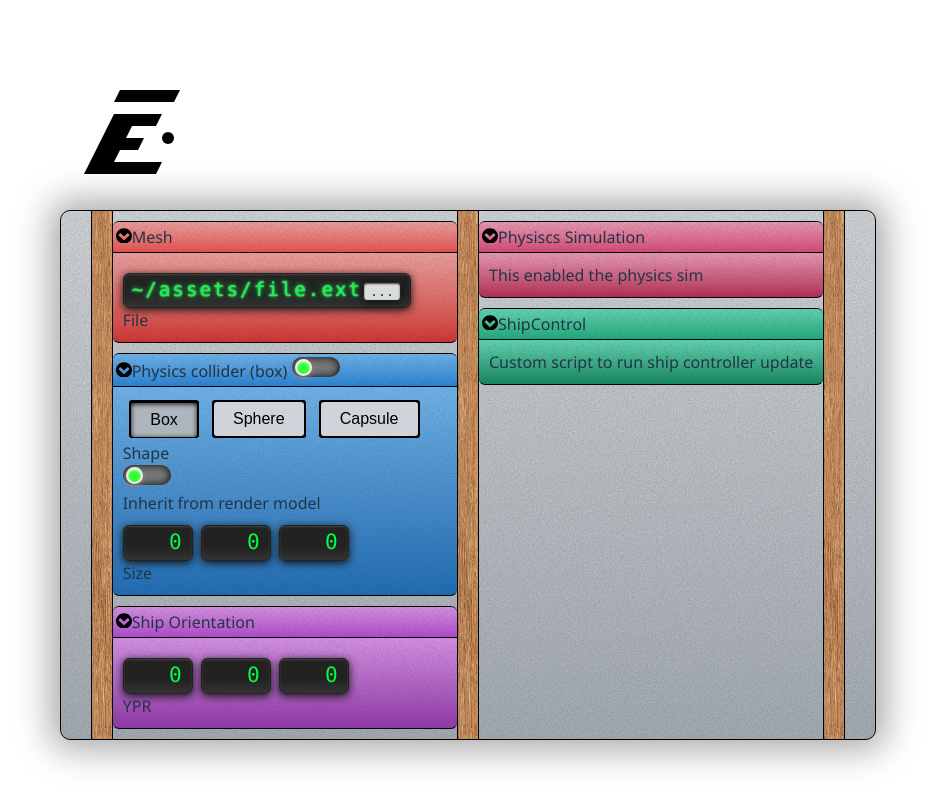
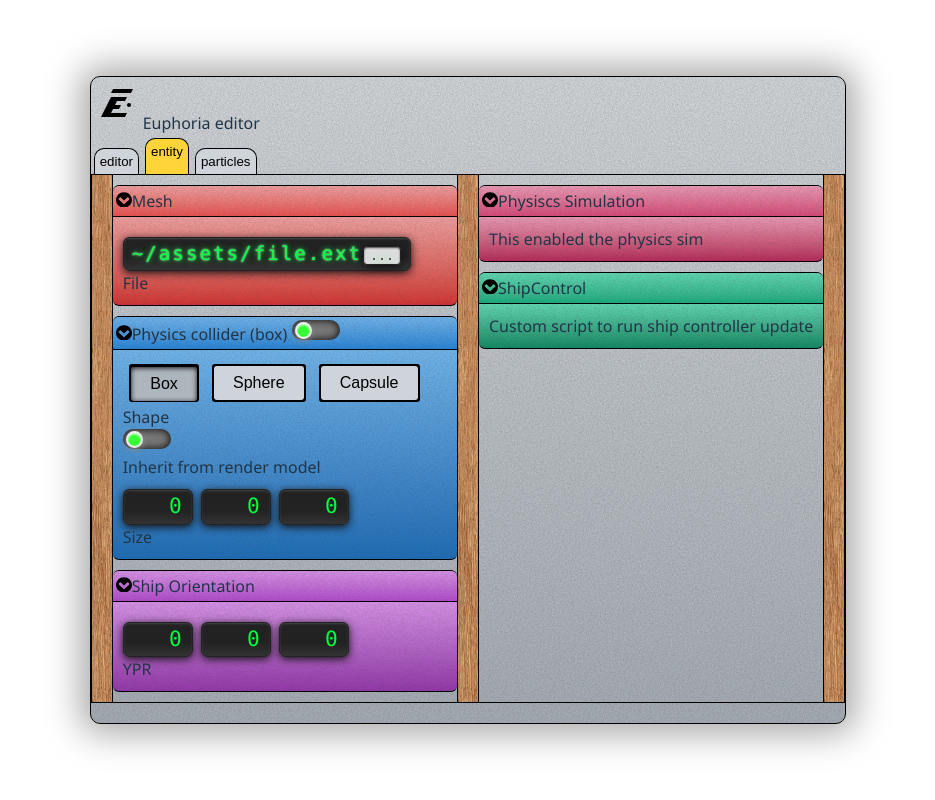
Before and after one commit to madeso/skeumorphix, a React (Vite) app: page / in a window 1280 px wide. Shown: the whole page, without its empty margins (172-1107 px from the left). Built offline with nearby package versions, Linux system fonts and the light colour scheme.

Commit message:
Add tabs

```diff
--- a/src/App.css
+++ b/src/App.css
@@ -120,8 +120,8 @@
 }
 
 .logo {
-  height: 6em;
-  padding: 1.5em;
+  height: 2em;
+  padding: 10px;
 }
 
 .editor, .body, .title {
@@ -129,13 +129,43 @@
 }
 
 .editor {
-  padding: 10px;
-  margin: 10px;
+  padding: 0px 0px 20px 0px;
+  margin: 0px;
   border: 1px solid black;
 
   background-size:200px 200px,auto;
   border-radius: 10px;
   box-shadow: 0 0 35px 10px #aaa
+}
+
+title-bar {
+  margin: 0;
+  padding: 0;
+}
+
+tab-bar {
+  margin: 0;
+  padding: 0;
+}
+
+.tab {
+  border: 1px solid black;
+  border-bottom: none;
+  border-radius: 10px;
+  border-bottom-left-radius: 0;
+  border-bottom-right-radius: 0;
+  padding: 5px 5px 5px 5px;
+  margin: 3px;
+  margin-bottom: 0;
+}
+
+.tab.not-selected {
+  position: relative;
+  bottom: -10px;
+}
+
+.tab.selected {
+  padding-bottom: 15px;
 }
 
 .list {
@@ -156,12 +186,14 @@
   border-right: 1px solid black;
 }
 
-.editor {
-  padding: 0px 30px;
-  margin: 0px;
+.editor-body {
+  margin: 0;
+  padding: 0;
   display: grid;
   grid-template-columns: auto 1fr auto 1fr auto;
   grid-template-rows: 100%;
+  border-top: 1px solid black;
+  border-bottom: 1px solid black;
 }
 
 .list { grid-row: 1/2; }
--- a/src/App.tsx
+++ b/src/App.tsx
@@ -18,9 +18,27 @@ const noiseTexture = (name: ColorName, top: number, bottom: number) => {
 const Editor = (props: React.PropsWithChildren) => {
   return <div className='editor' style={noiseTexture("gray", 3, 5)}>
     {props.children}
+  </div>;
+}
+
+const EditorBody = (props: React.PropsWithChildren) => {
+  return <div className='editor-body'>
+    {props.children}
     <Border col={0}/>
     <Border col={1}/>
     <Border col={2}/>
+  </div>;
+}
+
+const TitleBar = (props: React.PropsWithChildren) => {
+  return <div className='title-bar'>
+    {props.children}
+  </div>;
+}
+
+const TabBar = (props: React.PropsWithChildren) => {
+  return <div className='tab-bar'>
+    {props.children}
   </div>;
 }
 
@@ -213,14 +231,32 @@ const ShipControl = () => <Component color={"teal"} title={
   Custom script to run ship controller update
 </Component>
 
+type TabName = "editor" | "entity" | "particles";
+
+const EdTab = (props: {name: TabName, tab: TabName, setTab: (t: TabName) => void}) => {
+  const sel = props.name === props.tab;
+  const bg: ColorName = sel ? "yellow" : "gray";
+  return <button className={`tab ${sel ? 'selected' : 'not-selected'}`} onClick={() => props.setTab(props.name)} style={{
+    backgroundColor: colors[bg][4]
+  }}>{props.name}</button>
+}
+
+
 function App() {
+  const [tab, setTab] = React.useState<TabName>("entity");
   return (
     <>
-      <div>
+      <Editor>
+        <TitleBar>
           <img src={euphoriaLogo} className="logo" alt="Euphoria logo" />
-      </div>
-
-      <Editor>
+          Euphoria editor
+        </TitleBar>
+        <TabBar>
+          <EdTab tab={tab} setTab={setTab} name='editor' />
+          <EdTab tab={tab} setTab={setTab} name='entity' />
+          <EdTab tab={tab} setTab={setTab} name='particles' />
+        </TabBar>
+        <EditorBody>
           <List col={0}>
             <RenderModel />
             <PhysiscsColliderModel />
@@ -230,6 +266,7 @@ function App() {
             <EnablePhysicsSystem />
             <ShipControl />
           </List>
+        </EditorBody>
       </Editor>
     </>
   )
```
Lines whose indentation alone changed are shown as unchanged.
